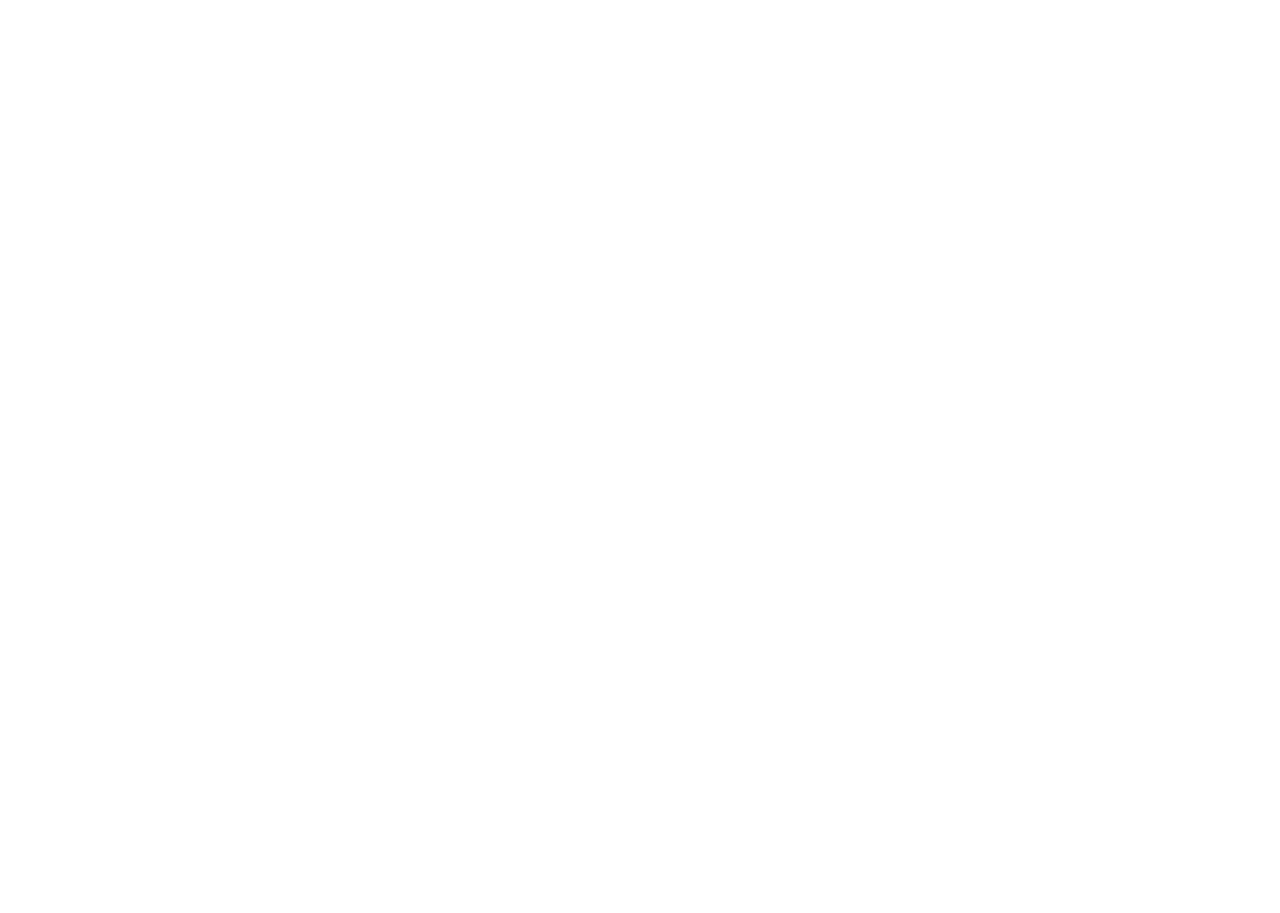
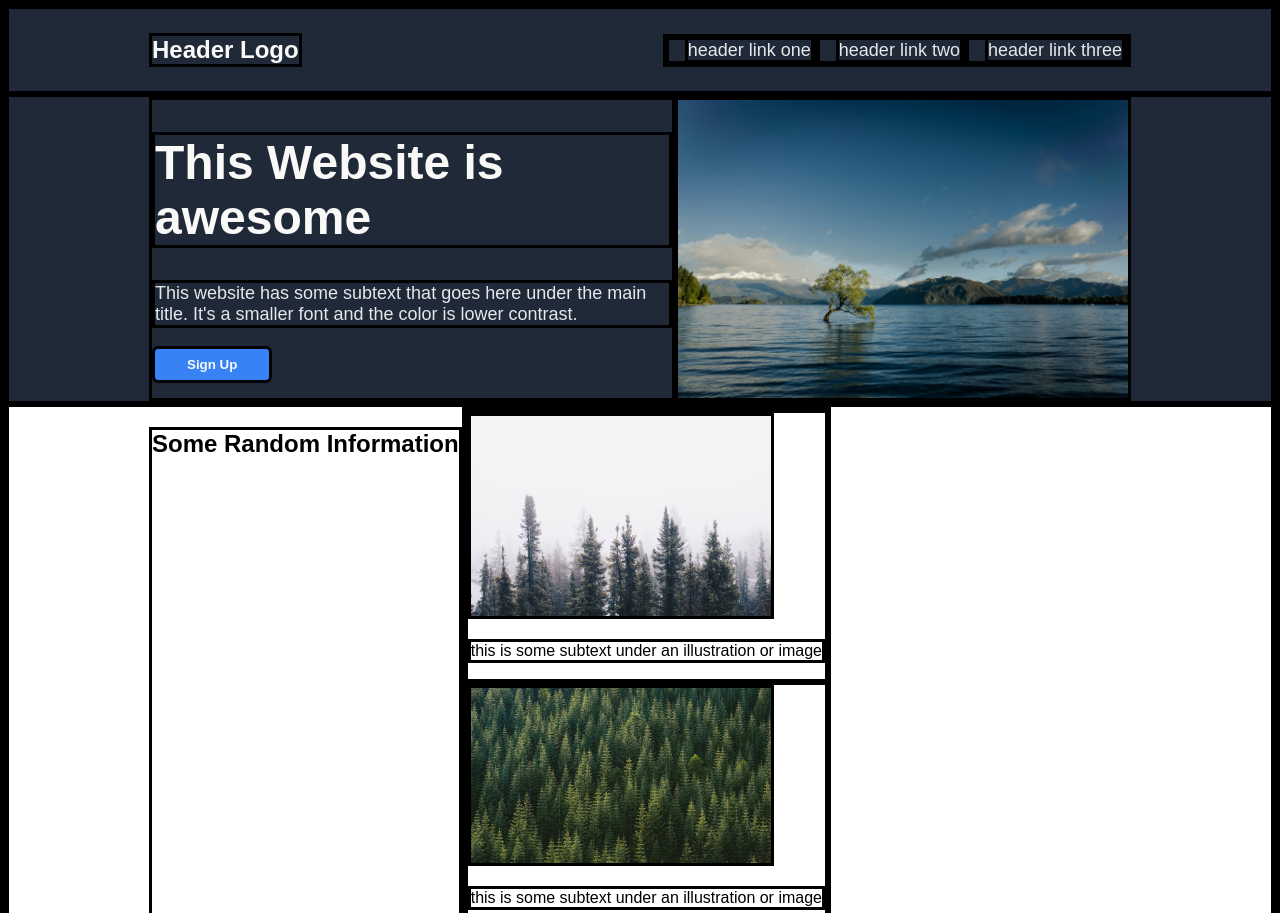
Before and after one commit to rjmn02/landing-page, a plain HTML site: page index.html in a window 1280 px wide. Shown: the top 913 px of the page. Before the commit the page ends 800 px from the top, so only its background shows below. Drawn offline with Linux system fonts and the light colour scheme.

Commit message:
first dark section done

```diff
--- a/index.html
+++ b/index.html
@@ -3,9 +3,62 @@
 <head>
     <meta charset="UTF-8">
     <meta name="viewport" content="width=device-width, initial-scale=1.0">
-    <title>Document</title>
+    <link rel="stylesheet" href="style.css">
+    <title>Landing Page</title>
 </head>
 <body>
-
+  <div class="header">
+    <h3 class="h-logo">Header Logo</h3>
+    <ul class="right-links">
+      <li><a href="">header link one</a></li>
+      <li><a href="">header link two</a></li>
+      <li><a href="">header link three</a></li>
+    </ul>
+  </div>
+  <div class="div-container-one">
+    <div class="website-awesome-container">
+      <h1 class="website-awesome-header">This Website is awesome</h1>
+      <p class="website-awesome-subtext">This website has some subtext that goes here under the main title.
+        It's a smaller font and the color is lower contrast.
+      </p>
+      <button class="website-awesome-signup-btn">Sign Up</button>
+    </div>
+    <img class="topimg" src="./assets/image.jpg" alt="image.jpg">
+  </div>
+  <div class="div-container-two">
+    <h2>Some Random Information</h2>
+    <div class="info-card-container">
+      <div class="info-card">
+        <img class="card-illu" src="./assets/illustration1.jpg" alt="illustration1.jpg">
+        <p class="info-subtext">this is some subtext under an illustration or image</p>
+      </div>
+      <div class="info-card">
+        <img class="card-illu" src="./assets/illustration2.jpg" alt="illustration2.jpg">
+        <p class="info-subtext">this is some subtext under an illustration or image</p>
+      </div>
+      <div class="info-card">
+        <img class="card-illu" src="./assets/illustration3.jpg" alt="illustration3.jpg">
+        <p class="info-subtext">this is some subtext under an illustration or image</p>
+      </div>
+      <div class="info-card">
+        <img class="card-illu" src="./assets/illustration4.jpg" alt="illustration4.jpg">
+        <p class="info-subtext">this is some subtext under an illustration or image</p>
+      </div>
+    </div>
+  </div>
+  <div class="div-container-three">
+    <p class="quote">This is an inspiring quote, or a testimonial from a customer. Maybe its just filling up space, or maybe people
+      will actually read it. Who knows? All I know is that it looks nice.
+    </p>
+    <p class="author">-Thor, God of Thunder</p>
+  </div>
+  <div class="div-container-four">
+    <div class="calltoaction-container">
+      <p class="calltoaction-text">Call to action! It's time!</p>
+      <p class="calltoaction-clickbtn">Sign up for our product by clicking that button right over there!</p>
+      <button class="calltoaction-signup-btn">Sign Up</button>
+    </div>
+  </div>
+  <footer>Copyright © The Odin Project 2021</div>
 </body>
 </html>
--- a/style.css
+++ b/style.css
@@ -0,0 +1,82 @@
+* {
+  border: solid black;
+  font-family: Arial, Helvetica, sans-serif;
+}
+
+body {
+  margin: 0;
+}
+
+ul {
+  list-style: none;
+  margin: 0;
+  padding: 0;
+}
+
+li {
+  padding-left: 16px;
+}
+
+a {
+  text-decoration: 0;
+  font-size: 18px;
+  color: #E5E7EB;
+}
+
+img.topimg {
+  width: 450px;
+}
+
+img.card-illu{
+  width: 300px;
+}
+
+.div-container-one, .div-container-two,
+.div-container-three, .div-container-four {
+  display: flex;
+  padding: 0px 140px;
+}
+
+.header, footer {
+  background-color: #1F2937;
+}
+
+.header {
+  display: flex;
+  align-items: center;
+  justify-content: space-between;
+  padding: 0px 140px;
+}
+
+.h-logo {
+  font-size: 24px;
+  color: #F9FAF8;
+}
+
+.right-links {
+  display: flex;
+}
+
+.div-container-one {
+  justify-content: center;
+  background-color: #1F2937;
+}
+
+.website-awesome-header {
+  font-size: 48px;
+  font-weight: extra-bold;
+  color: #F9FAF8;
+}
+
+.website-awesome-subtext {
+  font-size: 18px;
+  color: #E5E7EB;
+}
+
+.website-awesome-signup-btn {
+  color: #F9FAF8;
+  font-weight: 700;
+  border-radius: 6px;
+  padding: 8px 32px;
+  background-color: #3882F6;
+}
```
Also changed, not shown: assets/illustration1.jpg (added), assets/illustration2.jpg (added), assets/illustration3.jpg (added), assets/illustration4.jpg (added), assets/image.jpg (added).
